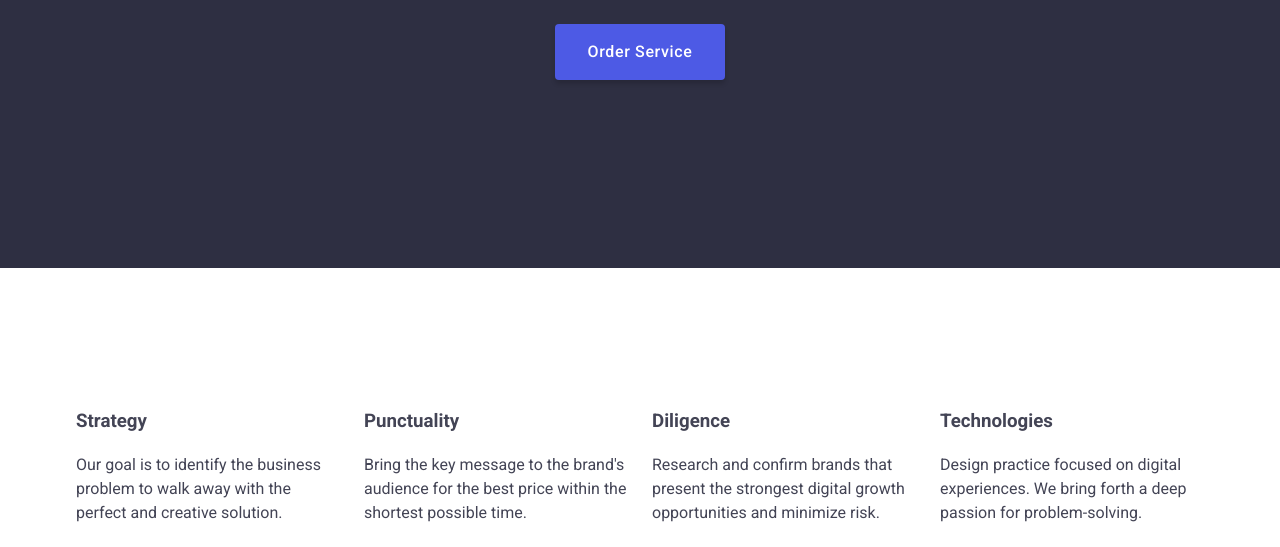
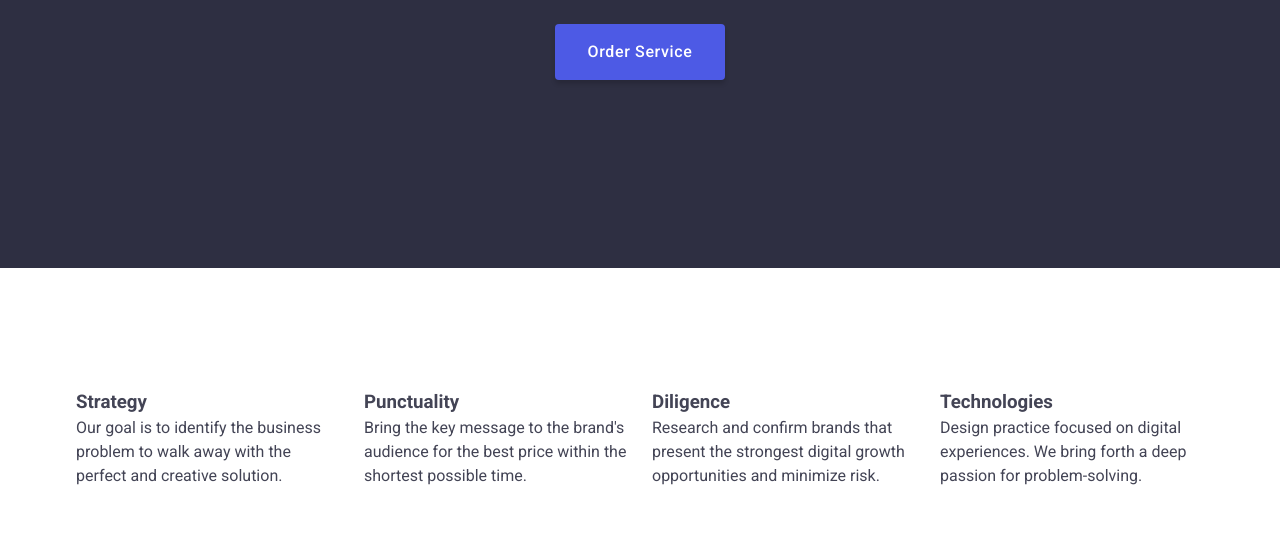
Before and after one commit to Pavluk-Sasha3443/goit-markup-hw-03, a plain HTML site: page index.html in a window 1280 px wide. Shown: the part 405-952 px from the top of the page. Drawn offline with nearby package versions, Linux system fonts and the light colour scheme.

Commit message:
index.html file

```diff
--- a/css/styles.css
+++ b/css/styles.css
@@ -11,10 +11,10 @@ h3,
 h4,
 h5,
 h6 {
-  margin: 8;
+  margin: 0;
 }
 p {
-  margin: 8;
+  margin: 0;
 }
 img {
   display: block;
@@ -168,6 +168,7 @@ a {
   clip-path: inset(100%);
   clip: rect(0 0 0 0);
   overflow: hidden;
+  margin-bottom: 8px;
 }
 
 .visually-list {
```
Also changed, not shown: 1 other file.
